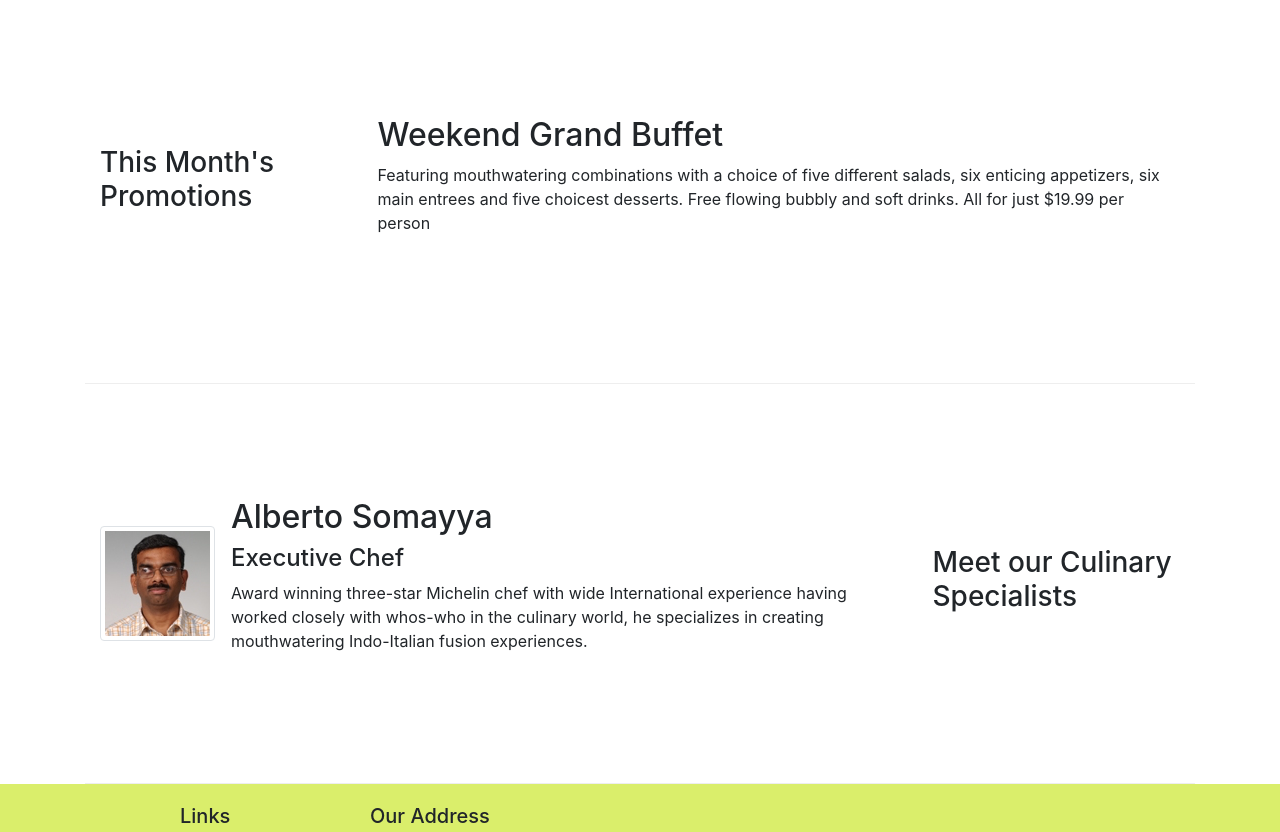
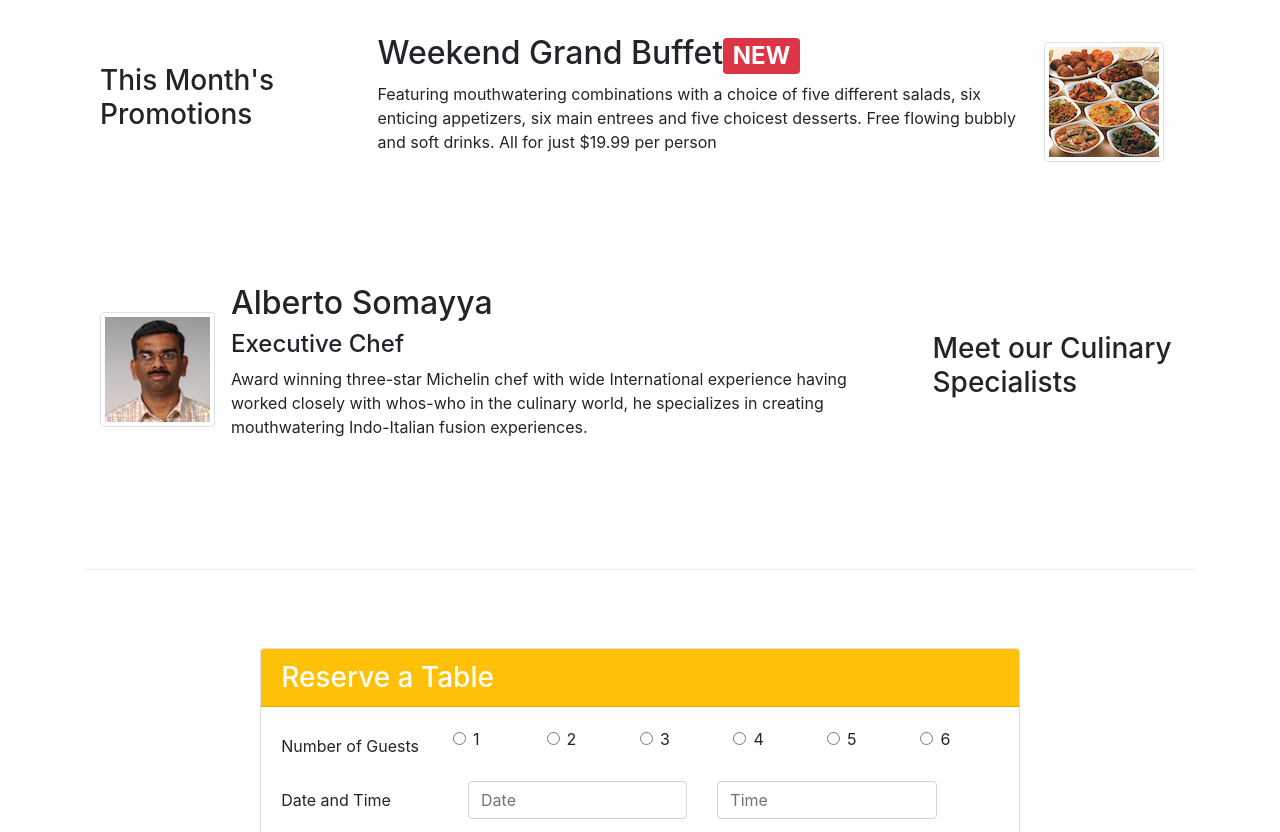
Before and after one commit to Ahmedkr5/ConFusion-Restaurant, a website: page index.html in a window 1280 px wide. Shown: the part 750-1582 px from the top of the page. Drawn offline with nearby package versions, Linux system fonts and the light colour scheme.

Commit message:
Assignment 2

```diff
--- a/index.html
+++ b/index.html
@@ -35,13 +35,17 @@
     <header class="jumbotron">
         <div class="container">
             <div class="row row-header">
-                <div class="col-12 col-sm-6">
+                <div class="col-12 col-sm">
                     <h1>Ristorante con Fusion</h1>
                     <p>We take inspiration from the World's best cuisines, and create a unique fusion experience. Our lipsmacking creations will tickle your culinary senses!</p>
                 </div>
-                <div class="col-12 col-sm align-self-center">
+                <div class="col-12 col-sm-3 align-self-center">
                     <img src="img/logo.png" class="img-fluid">
                 </div>
+                <div class="col-12 col-sm-3 align-self-center">
+
+                    <a href="#reserv" class="btn btn-warning btn-block  " role="button" style="text-decoration: none;">Reserve Table</a>
+
             </div>
         </div>
     </header>
@@ -56,7 +60,7 @@
                     <img class="d-flex mr-3 img-thumbnail align-self-center"
                             src="img/uthappizza.png" alt="Uthappizza">
                     <div class="media-body">
-                        <h2 class="mt-0">Uthappizza</h2><span class="badge badge-danger">HOT</span><span class="badge badge-pill badge-secondary">$4.99</span>
+                        <h2 class="mt-0">Uthappizza <span class="badge badge-danger">HOT</span><span class="badge badge-pill badge-secondary">$4.99</span></h2>
                         <p class="d-none d-sm-block">A unique combination of Indian Uthappam (pancake) and
                             Italian pizza, topped with Cerignola olives, ripe vine
                             cherry tomatoes, Vidalia onion, Guntur chillies and
@@ -68,12 +72,18 @@
 
         <div class="row row-content align-items-center">
             <div  class="col-12 col-sm-4 col-md-3">
+
                 <h3>This Month's Promotions</h3>
             </div>
             <div class="col col-sm col-md">
-                <h2>Weekend Grand Buffet</h2>
+                <div class="media">
+                    <div class="media-body">
+                <h2 class="mt-0">Weekend Grand Buffet<span class="badge badge-danger">NEW</span></h2>
                 <div class="d-none d-sm-block">  <p>Featuring mouthwatering combinations with a choice of five different salads, six enticing appetizers, six main entrees and five choicest desserts. Free flowing bubbly and soft drinks. All for just $19.99 per person </p>
                 </div>   </div>
+                <img class="d-flex mr-3 img-thumbnail align-self-center"
+                src="img/buffet.png " alt="buffet">
+            </div>
         </div>
 
         <div class="row row-content align-items-center">
@@ -94,6 +104,77 @@
                             </p>
                     </div>
                 </div></div>
+        </div>
+        <div class="row row-content align-items-center justify-content-center">
+            <div class="col-12 col-sm-8"></div>
+            <div class="card" id="reserv">
+                <h3 class="card-header bg-warning text-white">Reserve a Table</h3>
+                <div class="card-body">
+                    <form>
+                        <div class="form-group row">
+                            <label  class="col-sm-3 col-form-label">Number of Guests</label>
+                            <div class="col-2 col-sm form-check">
+                                <input class="form-check-input" type="radio" name="1" id="1">
+                                <label class="form-check-label" for="1">
+                                  1
+                                </label>
+                            </div>
+                            <div class="col-2 col-sm form-check">
+                                <input class="form-check-input" type="radio" name="1" id="1">
+                                <label class="form-check-label" for="1">
+                                  2
+                                </label>
+                            </div>
+                            <div class="col-2 col-sm form-check">
+                                <input class="form-check-input" type="radio" name="1" id="1">
+                                <label class="form-check-label" for="1">
+                                  3
+                                </label>
+                            </div>
+                            <div class=" col-2 col-sm form-check">
+                                <input class="form-check-input" type="radio" name="1" id="1">
+                                <label class="form-check-label" for="1">
+                                  4
+                                </label>
+                            </div>
+                            <div class="col-2 col-sm form-check">
+                                <input class="form-check-input" type="radio" name="1" id="1">
+                                <label class="form-check-label" for="1">
+                                  5
+                                </label>
+                            </div>
+                            <div class="col-2 col-sm form-check">
+                                <input class="form-check-input" type="radio" name="1" id="1">
+                                <label class="form-check-label" for="1">
+                                  6
+                                </label>
+                            </div>
+
+                        </div>
+
+                        <div class="form-group row">
+                        <label class="col-sm-3 col-form-label">Date and Time</label>
+                        <div class="col-sm-4">
+                            <input type="text" class="form-control" id="Date" name="Date" placeholder="Date">
+                        </div>
+                        <div class="col-sm-4">
+                            <input type="text" class="form-control" id="Time" name="Time" placeholder="Time">
+                        </div>
+                        </div>
+                        <div class="form-group row">
+                            <div class="offset-sm-3 col-md-5">
+                                <button type="submit" class="btn btn-primary">Reserve</button>
+                            </div>
+                        </div>
+
+                        </div>
+                    </form>
+
+
+                </div>
+            </div>
+
+
         </div>
     </div>
 
```
